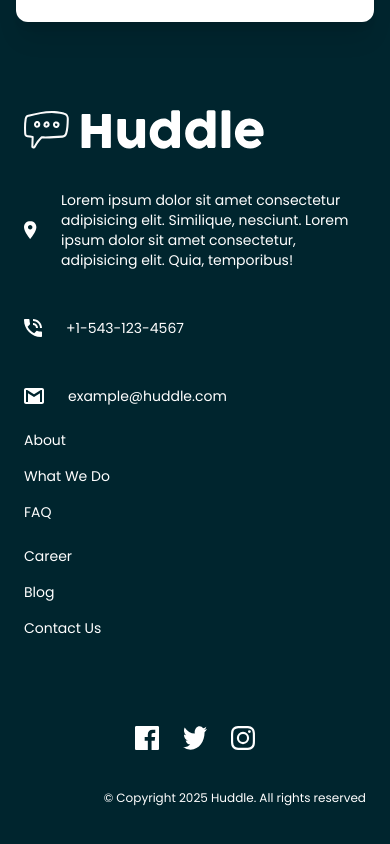
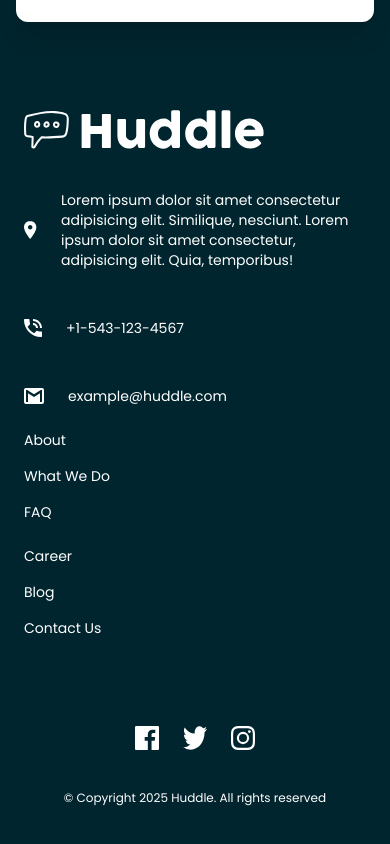
Before and after one commit to TBNguyen2002/huddle-landing-page, a website: page index.html in a window 390 px wide. Shown: the part 3547-4391 px from the top of the page. Drawn offline with Linux system fonts and the light colour scheme.

Commit message:
modified copyright in footer for mobile devices

```diff
--- a/index.html
+++ b/index.html
@@ -222,7 +222,7 @@
               <img src="images/icon-instagram.svg" alt="" />
             </div>
 
-            <p class="text-white text-xs text-right mt-16">
+            <p class="text-white text-xs mx-auto mt-16">
               &copy; Copyright 2025 Huddle. All rights reserved
             </p>
           </div>
```
